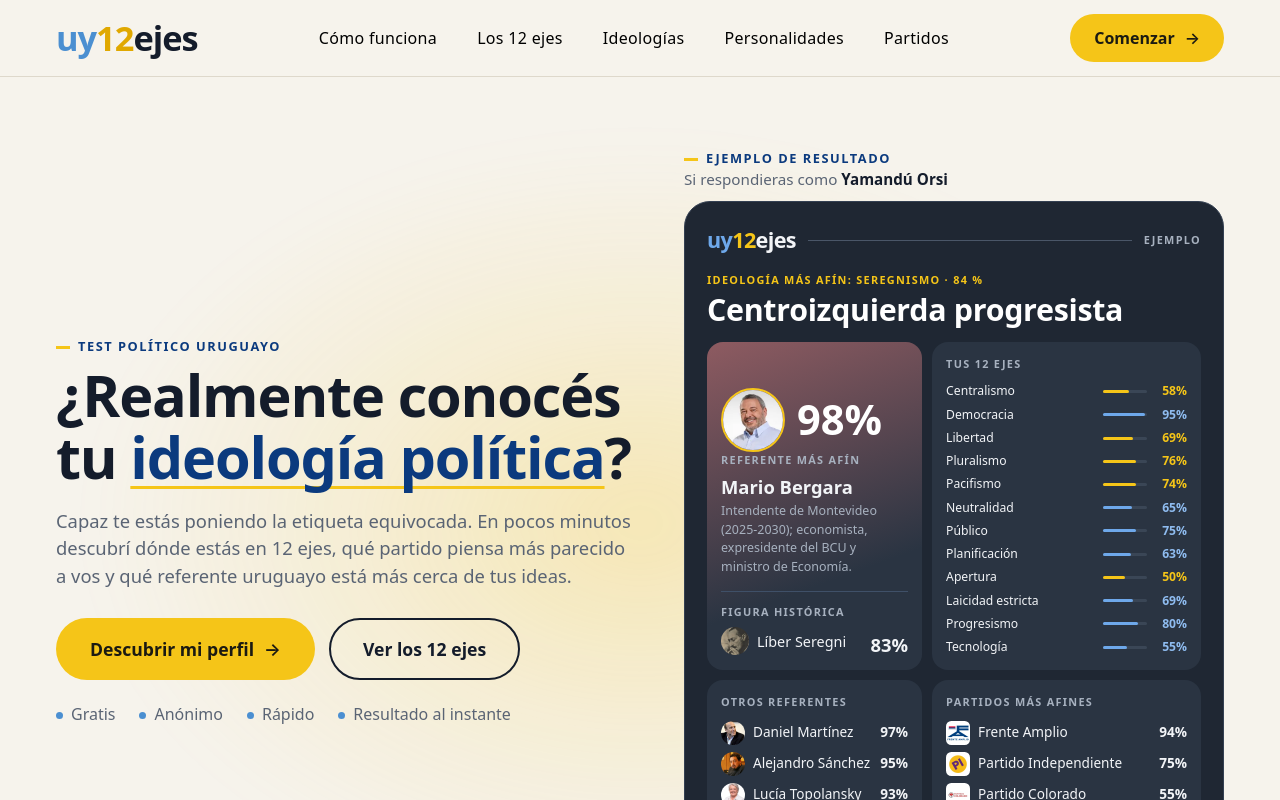
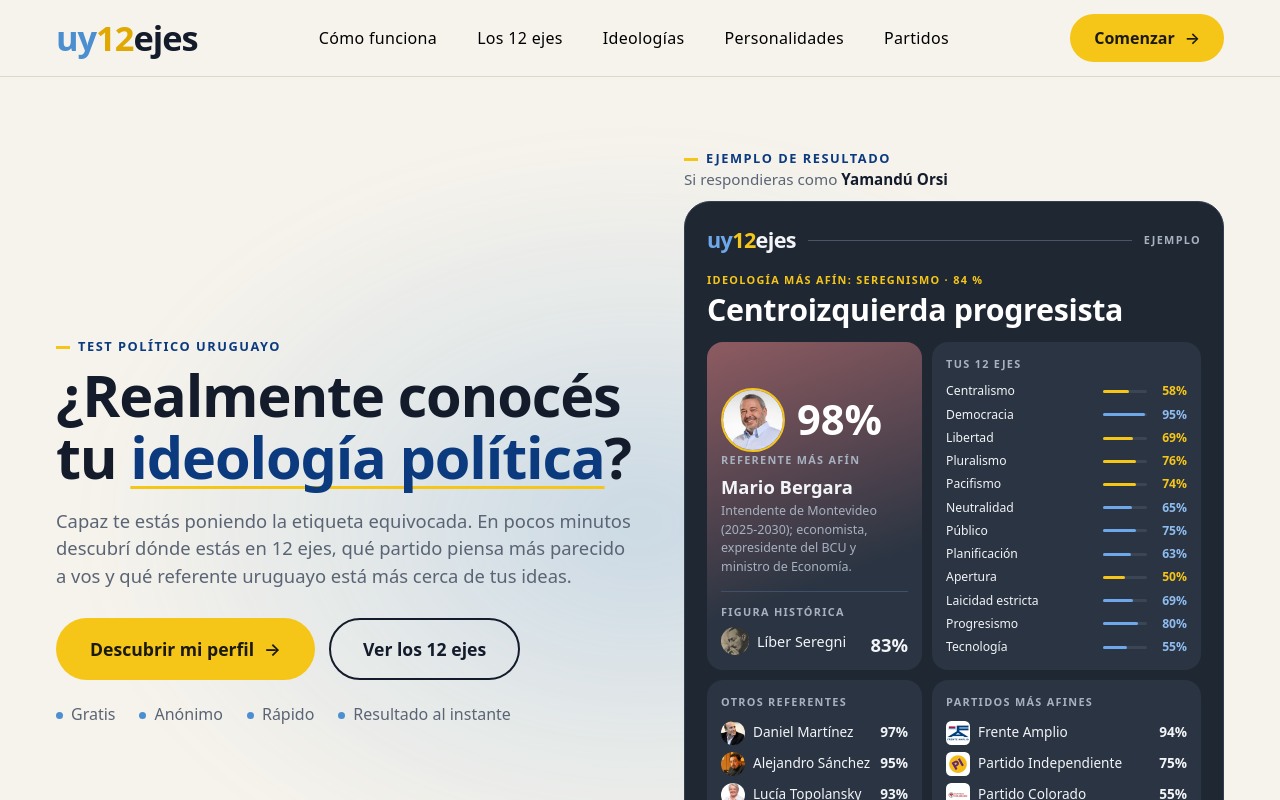
Before and after one commit to geronimososa/uy12ejes, a React (Vite) app in the folder app/: page / in a window 1280 px wide. Shown: the top 800 px of the page. Built offline with nearby package versions, Linux system fonts and the light colour scheme.

Commit message:
Brillo azul en el inicio en modo claro

```diff
--- a/app/src/estilos.css
+++ b/app/src/estilos.css
@@ -22,11 +22,13 @@
   --z-mayoritario: #4b8fd1;
   --usuario: #c0392b;
   --ref: #141c2b;
+  --brillo: 75, 143, 209;
   color-scheme: light;
 }
 
 @media (prefers-color-scheme: dark) {
   :root:not([data-theme="light"]) {
+    --brillo: 245, 197, 24;
     --fondo: #10151d;
     --superficie: #18202b;
     --texto: #eef1f5;
@@ -55,6 +57,7 @@
 }
 
 :root[data-theme="dark"] {
+  --brillo: 245, 197, 24;
   --fondo: #10151d;
   --superficie: #18202b;
   --texto: #eef1f5;
@@ -507,7 +510,7 @@ button:focus-visible, a:focus-visible { outline: 3px solid var(--celeste); outli
 .pie a, .creditos a { color: var(--azul); }
 .tr-historica p span { min-width: 0; line-height: 1.2; }
 .hero { position: relative; isolation: isolate; }
-.hero::before { content: ""; position: absolute; left: 50%; top: 50%; width: min(1100px, 100%); height: 760px; transform: translate(-50%, -50%); background: radial-gradient(closest-side, rgba(245, 197, 24, 0.26), rgba(245, 197, 24, 0.1) 55%, rgba(245, 197, 24, 0) 100%); filter: blur(24px); z-index: -1; pointer-events: none; }
+.hero::before { content: ""; position: absolute; left: 50%; top: 50%; width: min(1100px, 100%); height: 760px; transform: translate(-50%, -50%); background: radial-gradient(closest-side, rgba(var(--brillo), 0.26), rgba(var(--brillo), 0.1) 55%, rgba(var(--brillo), 0) 100%); filter: blur(24px); z-index: -1; pointer-events: none; }
 @media (max-width: 900px) { .hero::before { height: 70%; } }
 
 .pie-enlaces { display: flex; flex-wrap: wrap; gap: 8px 22px; }
```
